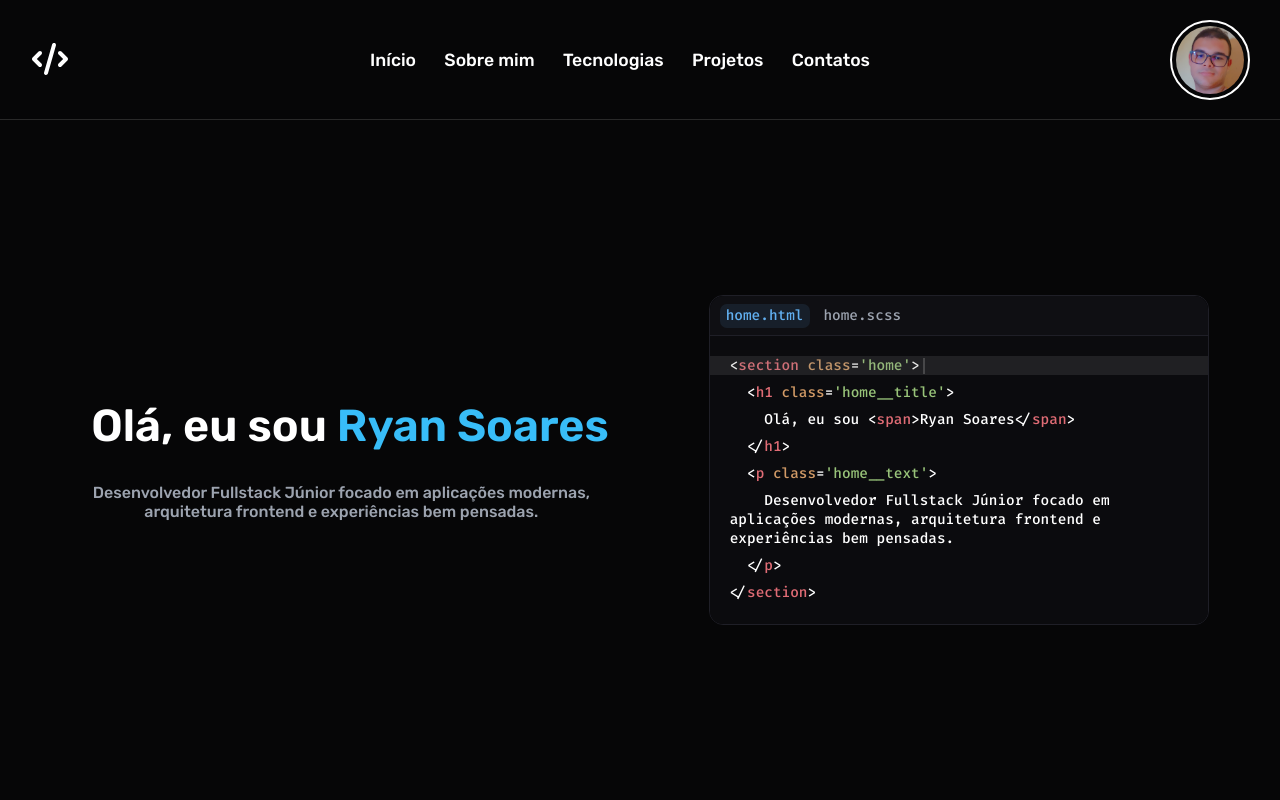
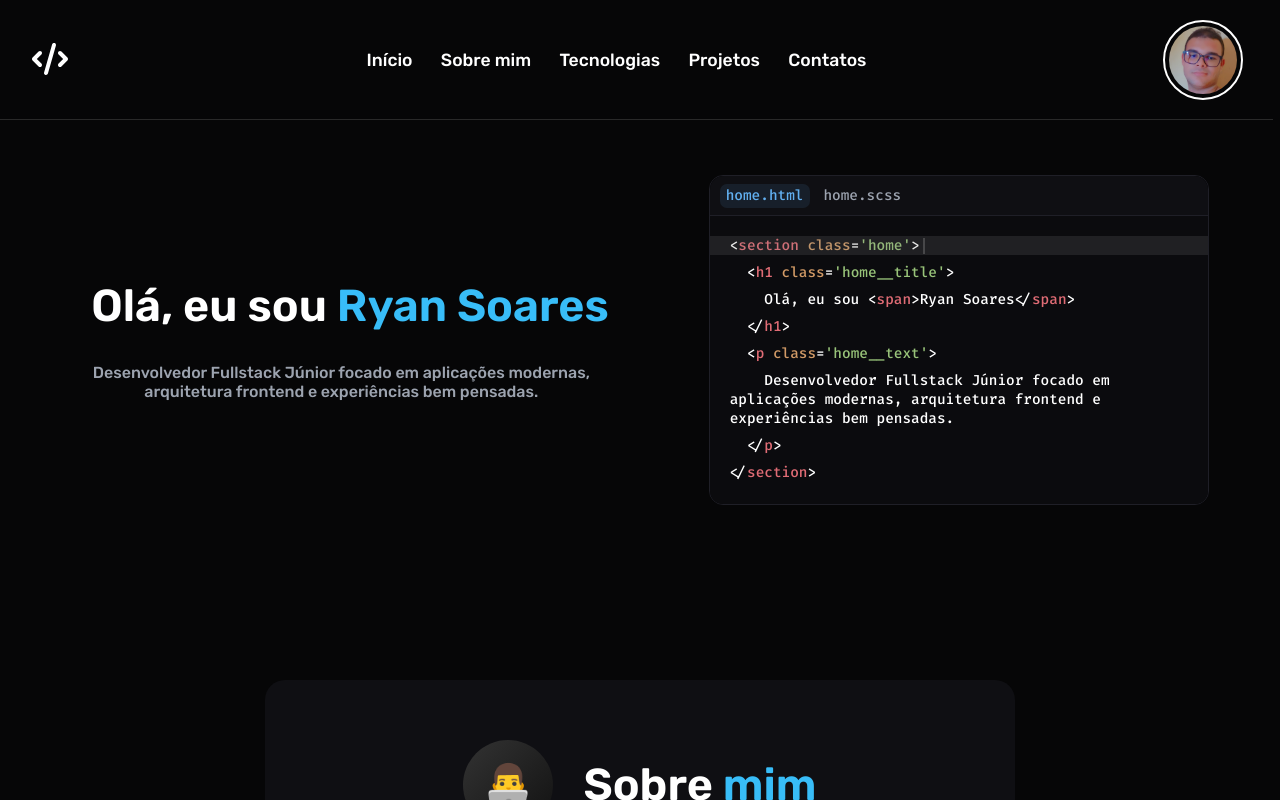
Before and after one commit to RyanSoar3s/portfolio, an Angular app: page / in a window 1280 px wide. Built offline with nearby package versions, Linux system fonts and the light colour scheme.

Commit message:
feat: add floating header

```diff
--- a/src/app/features/header/header.scss
+++ b/src/app/features/header/header.scss
@@ -26,8 +26,10 @@
 }
 
 :host {
-  @include dimension(120px, 100dvw);
+  @include dimension(120px, calc(100dvw - 7px));
   @include block;
+  @include position(fixed);
+  @include z(100);
 
 }
 
@@ -104,7 +106,7 @@
 .header__menu {
   @include globalBackground;
   @include dimension(auto, 100%);
-  @include margin(top, 15px);
+  @include padding(top, 15px);
   @include position(relative);
   @include border(bottom, 1px solid #292929);
 
```
